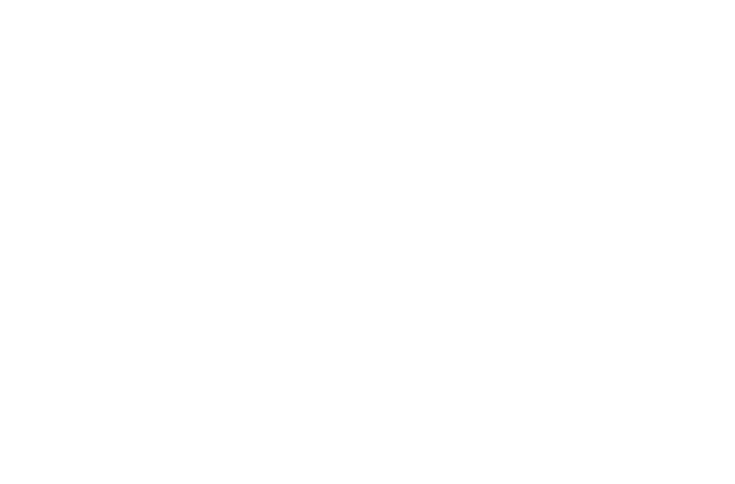
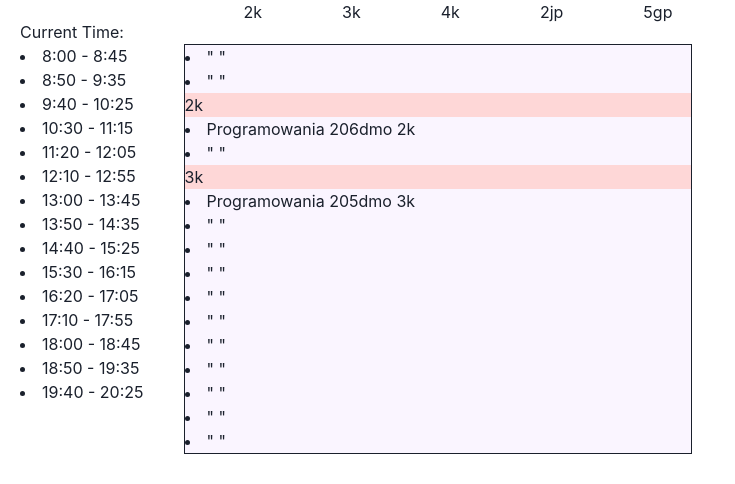
Before and after one commit to myros2207/front-project-for-school-TV, a React (Create React App) app: page /test in a window 1280 px wide. Before the commit this address had no page. Shown: the top 484 px of the page, without its empty margins (0-735 px from the left). Built offline with nearby package versions, Linux system fonts and the light colour scheme.

Commit message:
first commit with new system formating lesson

```diff
--- a/src/App.tsx
+++ b/src/App.tsx
@@ -3,6 +3,7 @@
 import StartPageComponent from "./Components/StartPageComponent";
 import LoginComponent from "./Components/LoginComponent";
 import LessonsComponent from './Components/LessonsComponent';
+import LessonTest from "./Components/LessonTestFomatinInfo";
 
 function App() {
   return (
@@ -15,6 +16,8 @@
         </Route>
         <Route path={"/login"} element={<LoginComponent/>}></Route>
         <Route path ={"/lesson"} element={<LessonsComponent/>}></Route>
+        <Route path ={"/test"} element={<LessonTest/>}></Route>
+
     </Routes>
 </BrowserRouter>
     </div>
--- /dev/null
+++ b/src/Components/LessonTestFomatinInfo.tsx
@@ -0,0 +1,53 @@
+import React, {useState, useEffect} from 'react';
+import {mockLesson, mockHoursLesson, mockClasses} from '../mock';
+import {Box, Flex} from "@chakra-ui/react";
+import {IClasses, IHours, ILesson} from "./interfaceTest";
+
+const LessonTest = () => {
+
+
+    const currentClass: any = []
+    const currentEnd:any = []
+    // const currentHour = time.substring(0, 5);
+    for (let i = 0; mockHoursLesson.length > i; i++)
+        currentClass.push(mockLesson.find(classObj => classObj.lessonTime === mockHoursLesson[i].hours))
+
+    // for(let i = 0; mockClasses.length > i; i++) {
+    //     // currentEnd.push(currentClass.find((item:any) => item === undefined? "none" : " "))
+    // }
+
+
+
+
+    console.log(currentClass)
+    return (
+        <Flex w={"100%"}>
+            <Box m={"20px"}>Current Time: {mockHoursLesson.map(test => <li>{test.hours}</li>)}</Box>
+            <Box>
+                <Flex>
+                    {
+                        mockClasses.map(item => <Box ml={"80px"}>{item.classesName}</Box>)
+                    }
+                </Flex>
+
+
+                <Box  border={"1px solid"} w={"100%"} m={"20px"}>
+
+                    {
+                        currentClass.map((item: any) =>
+                            <Box bg={"red.100"}>
+                                <Box>{item === undefined ? <Box display={"none"}>" "</Box> : <h1>{item.className}</h1>}</Box>
+                                <Box bg={"purple.50"}>
+                                { item === undefined ? <li>" "</li> : <li>{item.lessonName} {item.hallNumber} {item.className}</li>}
+                                </Box>
+                            </Box>
+                        )
+                    }
+
+                </Box>
+            </Box>
+        </Flex>
+    );
+};
+
+export default LessonTest;
--- a/src/Components/LessonsComponent.tsx
+++ b/src/Components/LessonsComponent.tsx
@@ -1,57 +1,55 @@
-import { Flex, Grid, GridItem, Box, Text, Button } from '@chakra-ui/react';
-import React, { useEffect, useState } from 'react';
+import {Flex, Grid, GridItem, Box, Text, Button} from '@chakra-ui/react';
+import React, {useEffect, useState} from 'react';
 import {bakgroundGlobal, bakgroundLessonList, bakgroundMenu, bakgroundList} from './UI/Color';
 import Clock from 'react-live-clock';
 import axios from 'axios';
+import {mockHoursLesson} from "../mock";
 
 const LessonsComponent = () => {
 
 
-    const name = ["test", "test1", "test2", "test3", "tes4", "test5", "tes6", "tes7", "test8", "test9", "test10", "test11", "tes12", "tes13", "tes14", "test15"]
+    const time = ["test", "test1", "test2", "test3", "tes4", "test5", "tes6", "tes7", "test8", "test9", "test10", "test11", "tes12", "tes13", "tes14", "test15"]
 
     const [lesson, setLesson] = useState()
 
     const classesName = ["Programin", "e-sport", "Grafik"]
 
-    const weekday = ["Sunday","Monday","Tuesday","Wednesday","Thursday","Friday","Saturday"];
+    const weekday = ["Sunday", "Monday", "Tuesday", "Wednesday", "Thursday", "Friday", "Saturday"];
     const d = new Date();
     let day = weekday[d.getDay()];
 
 
     let week = d.getDay()
 
-    // useEffect(()  => {
+    useEffect(() => {
 
-    //     const TestNumerDay = async () => {
-    //     if (week === 0)
-    //     {
-    //         week = week + 7
-    //     }
-    //    await GetLessonByDay
-    // }
+        const TestNumerDay = async () => {
+            if (week === 0) {
+                week = week + 7
+            }
+            await GetLessonByDay
+        }
 
-    //     TestNumerDay()
+        TestNumerDay()
+    }, [])
+
+    // useEffect(() => {
+    //   GetLessonByDay()
     // }, [])
-
-    useEffect(() => {
-      GetLessonByDay()
-    }, [])
 
 
     const GetLessonByDay = async () => {
-        if (week === 0)
-            {
+        if (week === 0) {
             week = week + 7
         }
-        const listLesson = await axios.get("http://localhost:4598/lesson/"+week)
+        const listLesson = await axios.get("http://localhost:4598/lesson/" + week)
         setLesson(listLesson.data)
     }
 
     const ChekrError = () => {
         try {
 
-        }
-        catch {
+        } catch {
             console.log("te")
         }
     }
@@ -61,48 +59,53 @@
 
         <div>
             <Box>
-            <Flex bg={bakgroundGlobal} >
+                <Flex bg={bakgroundGlobal}>
                     <Box w={"9vw"} mr="1vw" bg={bakgroundMenu}>
                         {/* @ts-ignore */}
-                    <Text h="5vh" fontSize={"2rem"} display={"flex"} flexDirection ="column" alignItems={"center"} justifyContent={'center'}>
-                     <Clock onChange={ChekrError} format={'HH:mm:ss'} ticking={true} timezone={'Europe/Warsaw'} />
+                        <Text h="5vh" fontSize={"2rem"} display={"flex"} flexDirection="column" alignItems={"center"}
+                              justifyContent={'center'}>
+                            <Clock onChange={ChekrError} format={'HH:mm:ss'} ticking={true} timezone={'Europe/Warsaw'}/>
                             {/*Time*/}
                         </Text>
                         <Box display={"flex"} flexDirection="column">
-                    <Box h ="95vh" bg="blur">
+                            <Box h="95vh" bg="blur">
                                 {
-                                name.map((test) => <Box display={"flex"} flexDirection="column" alignItems={"center"} justifyContent={"center"} mt="1" h="5vh"bg={bakgroundList} >{test}</Box>)
+                                    mockHoursLesson.map((test) => <Box display={"flex"} flexDirection="column"
+                                                            alignItems={"center"} justifyContent={"center"} mt="1"
+                                                            h="5vh" bg={bakgroundList}>{test.hours}</Box>)
                                 }
-
                             </Box>
                         </Box>
                     </Box>
 
                     <Box textAlign={"center"} w='90vw' h='5vh' bg={bakgroundMenu}>
-                        <Text h="5vh" fontSize={"2rem"} display={"flex"} flexDirection ="column" alignItems={"center"} justifyContent={'center'}>{day}</Text>
-
+                        <Text h="5vh" fontSize={"2rem"} display={"flex"} flexDirection="column" alignItems={"center"} justifyContent={'center'}>{day}</Text>
                         <Flex>
                             {
                                 classesName.map((name) => <Box>{name}</Box>)
                             }
                         </Flex>
                         <Box display={"flex"}>
-                                <Box bg={bakgroundLessonList} mt="1" w="5" h="94vh" display={"flex"} flexDirection={"column"} >
+                            <Box bg={bakgroundLessonList} mt="1" w="5" h="94vh" display={"flex"} flexDirection={"column"}>
 
                             </Box>
-                                <Box bg={bakgroundLessonList} ml="2" mt="1" w="5" h="94vh" display={"flex"} flexDirection={"column"} >
+                            <Box bg={bakgroundLessonList} ml="2" mt="1" w="5" h="94vh" display={"flex"} flexDirection={"column"}>
 
                             </Box>
-                                <Box bg={bakgroundLessonList} ml="2" mt="1" w="5" h="94vh" display={"flex"} flexDirection={"column"} >
+                            <Box bg={bakgroundLessonList} ml="2" mt="1" w="5" h="94vh" display={"flex"}
+                                 flexDirection={"column"}>
 
                             </Box>
-                                <Box bg={bakgroundLessonList} ml="2" mt="1" w="5" h="94vh" display={"flex"} flexDirection={"column"} >
+                            <Box bg={bakgroundLessonList} ml="2" mt="1" w="5" h="94vh" display={"flex"}
+                                 flexDirection={"column"}>
 
                             </Box>
-                                <Box bg={bakgroundLessonList} ml="2" mt="1" w="5" h="94vh" display={"flex"} flexDirection={"column"} >
+                            <Box bg={bakgroundLessonList} ml="2" mt="1" w="5" h="94vh" display={"flex"}
+                                 flexDirection={"column"}>
 
                             </Box>
-                                <Box bg={bakgroundLessonList} ml="2" mt="1" w="5" h="94vh" display={"flex"} flexDirection={"column"} >
+                            <Box bg={bakgroundLessonList} ml="2" mt="1" w="5" h="94vh" display={"flex"}
+                                 flexDirection={"column"}>
 
                             </Box>
 
--- /dev/null
+++ b/src/Components/interfaceTest.ts
@@ -0,0 +1,16 @@
+export interface ILesson{
+    lessonName: string,
+    lessonTime: string,
+    className: string,
+    hallNumber: string
+}
+
+export interface IHours{
+    id: number,
+    hours: string
+}
+
+export interface IClasses{
+    id: number,
+    classesName: string
+}
--- /dev/null
+++ b/src/mock.ts
@@ -0,0 +1,110 @@
+export const mockHoursLesson = [
+    {
+        id: 1,
+        hours: '8:00 - 8:45'
+    },
+    {
+        id: 2,
+        hours: '8:50 - 9:35'
+    },
+    {
+        id: 3,
+        hours: '9:40 - 10:25'
+    },
+    {
+        id: 4,
+        hours: '10:30 - 11:15'
+    },
+    {
+        id: 5,
+        hours: '11:20 - 12:05'
+    },
+    {
+        id: 6,
+        hours: '12:10 - 12:55'
+    },
+    {
+        id: 7,
+        hours: '13:00 - 13:45'
+    },
+    {
+        id: 8,
+        hours: '13:50 - 14:35'
+    },
+    {
+        id: 9,
+        hours: '14:40 - 15:25'
+    },
+    {
+        id: 10,
+        hours: '15:30 - 16:15'
+    },
+    {
+        id: 11,
+        hours: '16:20 - 17:05'
+    },
+    {
+        id: 12,
+        hours: '17:10 - 17:55'
+    },
+    {
+        id: 13,
+        hours: '18:00 - 18:45'
+    },
+    {
+        id: 14,
+        hours: '18:50 - 19:35'
+    },
+    {
+        id: 15,
+        hours: '19:40 - 20:25'
+    },
+]
+
+
+
+export const mockLesson = [
+    {
+        lessonName: "Programowania",
+        lessonTime: "11:20 - 12:05",
+        className: "3k",
+        hallNumber: "205dmo"
+    },
+    {
+        lessonName: "Programowania",
+        lessonTime: "9:40 - 10:25",
+        className: "2k",
+        hallNumber: "206dmo"
+    },
+    {
+        lessonName: "Programowania",
+        lessonTime: "9:40 - 10:25",
+        className: "4k",
+        hallNumber: "207dmo"
+    }
+]
+
+
+export const mockClasses = [
+
+    {
+        id: 1,
+        classesName: "2k"
+    },
+    {
+        id: 2,
+        classesName: "3k"
+    },
+    {
+        id: 3,
+        classesName: "4k"
+    },
+    {
+        id: 4,
+        classesName: "2jp"
+    },
+    {
+        id: 5,
+        classesName: "5gp"
+    },
+]
```
Also changed, not shown: 1 other file (tests, documents, lock files or other folders). Lines whose indentation alone changed are shown as unchanged.
